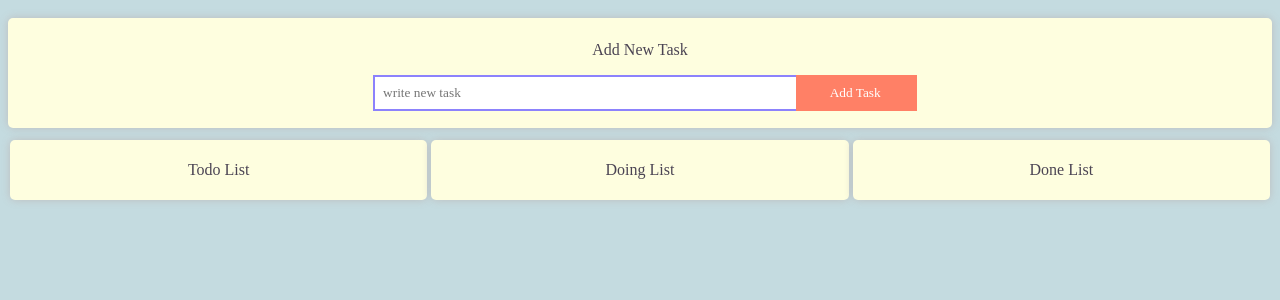
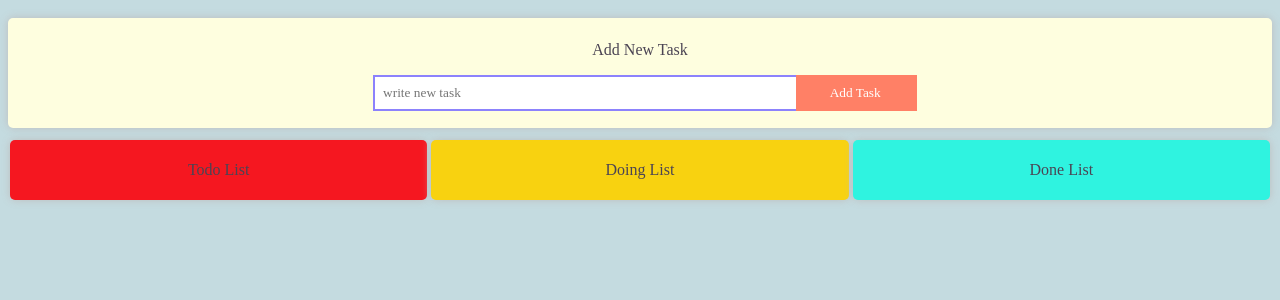
Before and after one commit to milad-heidari/todo, a React (Create React App) app: page / in a window 1280 px wide. Shown: the top 300 px of the page. Built offline with nearby package versions, Linux system fonts and the light colour scheme; the HTML template or start-up script is replaced by a standard one.

Commit message:
sets background and text color

```diff
--- a/src/App.css
+++ b/src/App.css
@@ -25,3 +25,19 @@
     justify-content: center;
     align-items: center;
 }
+
+.list-title{
+    color: white;
+}
+
+.todo-background-color{
+    background-color: #F51720;
+}
+
+.doing-background-color{
+    background-color: #F8D210;
+}
+
+.done-background-color{
+    background-color: #2FF3E0;
+}
```
